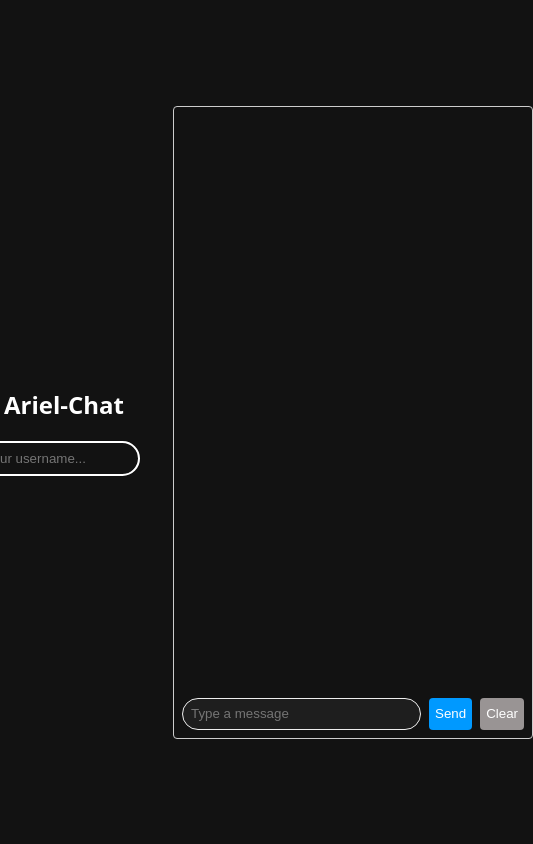
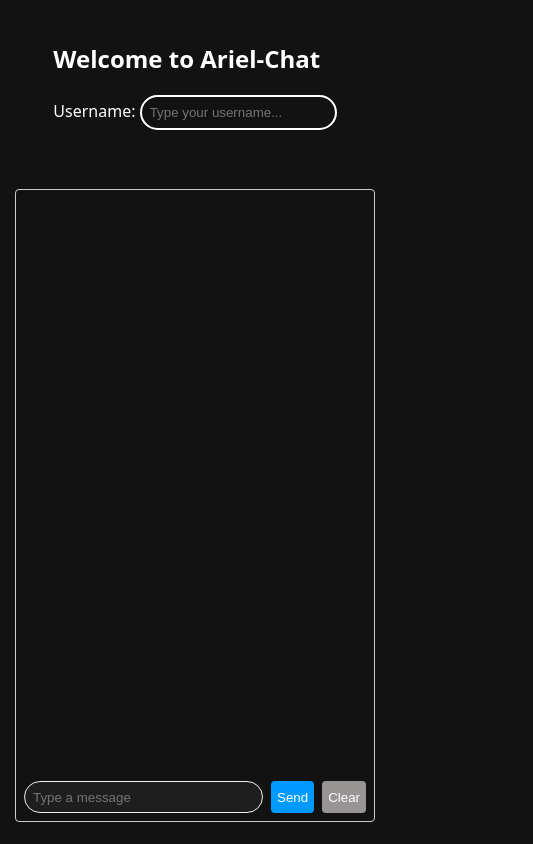
Before and after one commit to abritom93/chat-real-time, a website: page client/index.html in a window 390 px wide. Shown: the whole page, 533 px wide, since content can reach past the window. Drawn offline with Linux system fonts and the light colour scheme.

Commit message:
Add style to make more responsive

```diff
--- a/client/index.html
+++ b/client/index.html
@@ -94,9 +94,8 @@
     body {
         margin: 0;
         font-family: system-ui, -apple-system, "Roboto Light", sans-serif;
-        display: grid;
-        place-content: center;
         height: 100vh;
+        overflow: hidden;
     }
 
     #chat {
@@ -180,10 +179,16 @@
     }
 
     .container {
-        display: grid;
-        grid-template-columns: 300px 1fr;
+        /*display: grid;
+        grid-template-columns: 300px 1fr;*/
+        display: flex;
+        flex-direction: row;
+        justify-content: center;
         align-items: center;
+        flex-wrap: wrap;
         gap: 1rem;
+        overflow: hidden;
+        height: 100vh;
     }
 
     #username {
```
